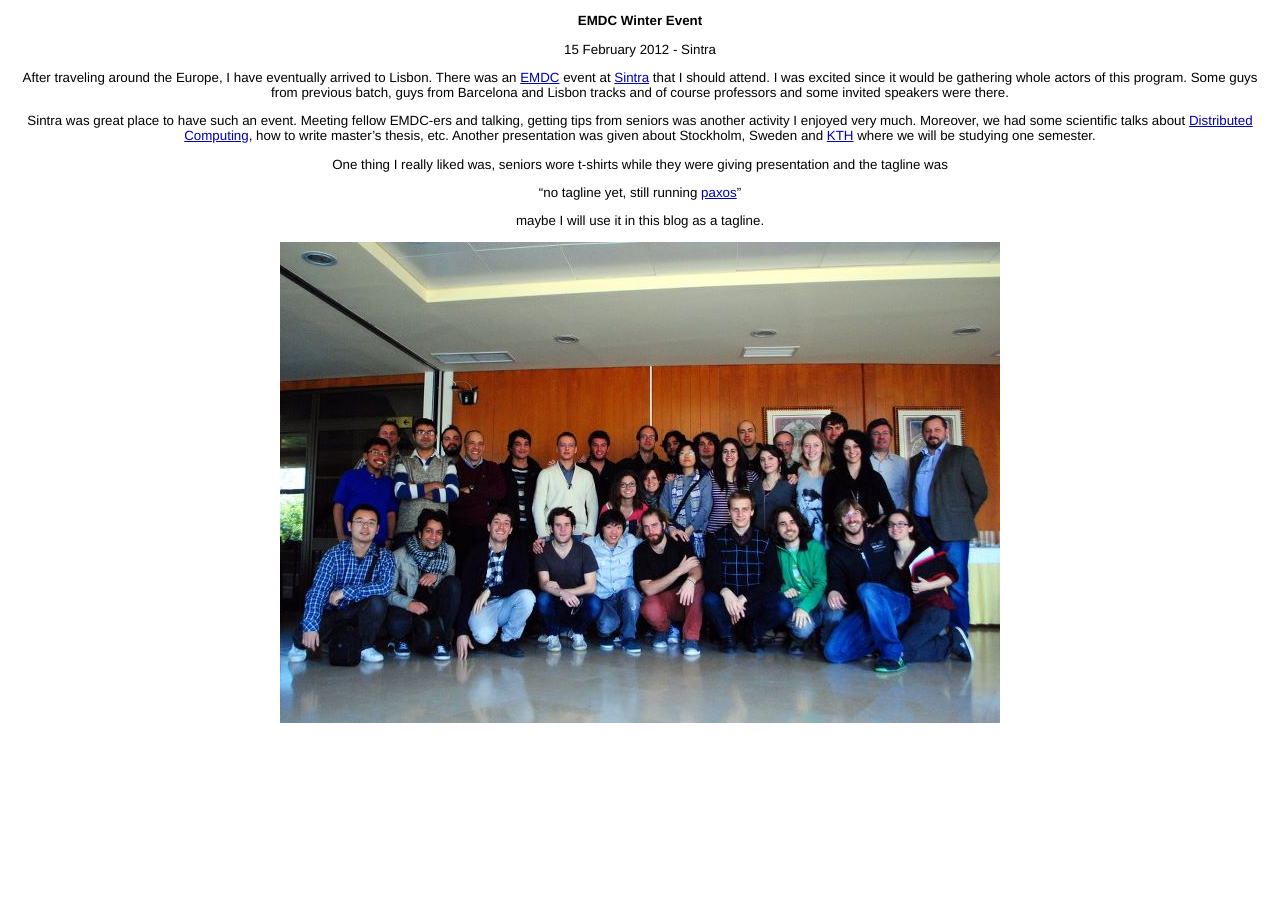
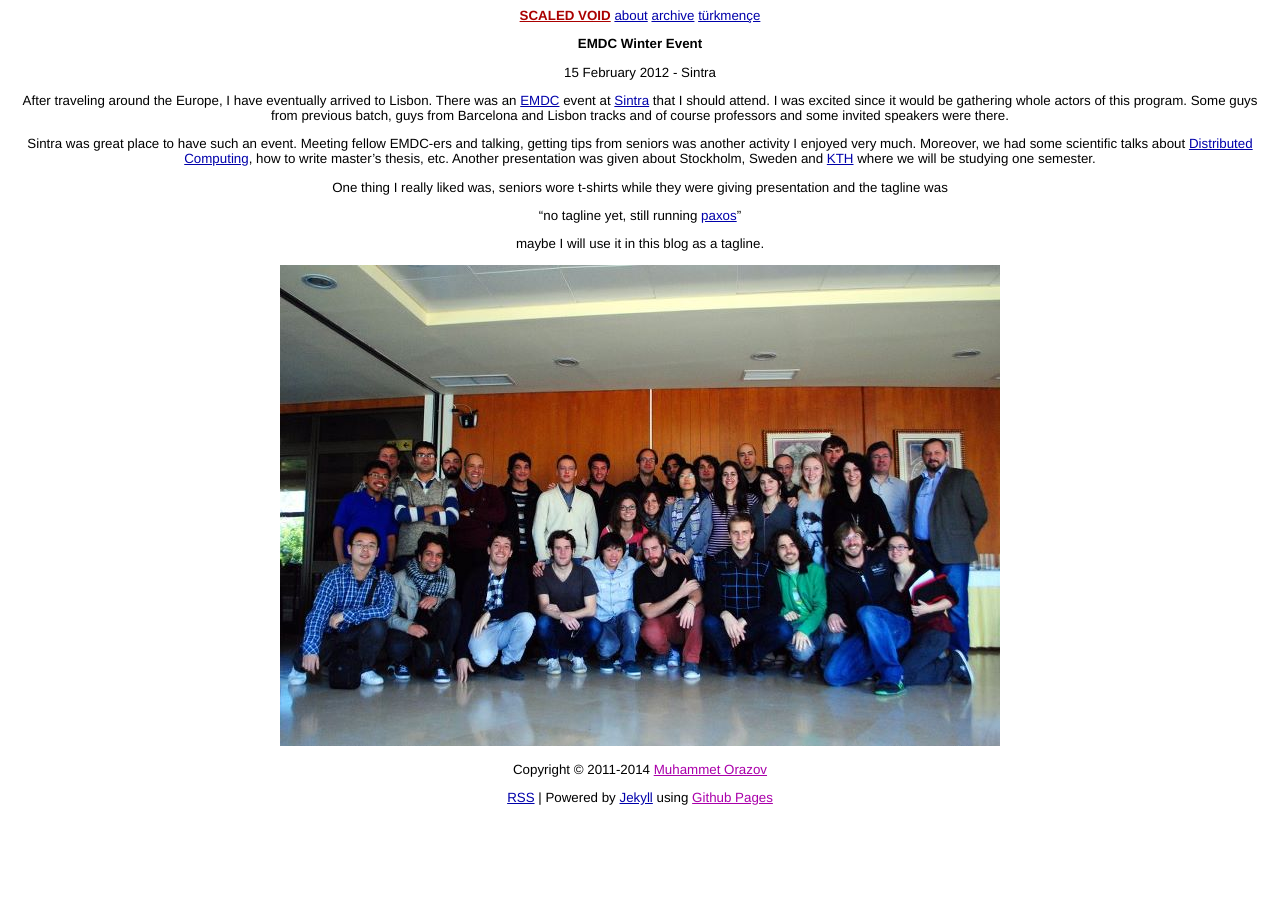
Before and after one commit to morazow/blog.morazow.com, a Jekyll site: the page built from _posts/2012-02-15-EMDC-Winter-Event.md, in a window 1280 px wide. Built offline with Jekyll 4.4.1, drawn with Linux system fonts in a browser that asks for light colours; Markdown is read by kramdown in place of the engine named in the settings.

Commit message:
Add masthead and footer.

```diff
--- a/_config.yml
+++ b/_config.yml
@@ -1,4 +1,5 @@
-name: Scaled Void
+name: SCALED VOID
+author: muhammet orazov
 auto: true
 markdown: rdiscount
 pygments: true
--- a/_includes/footer.html
+++ b/_includes/footer.html
@@ -0,0 +1,9 @@
+<footer>
+  <div id="copyright">
+    <p>Copyright &copy; 2011-{{ site.time | date: "%Y" }} <a href="{{ site.url }}">Muhammet Orazov</a></p>
+  </div>
+
+  <div id="feed">
+    <p><a href="/atom.xml">RSS</a> | Powered by <a href="http://jekyllrb.com/">Jekyll</a> using <a href="">Github Pages</a></p>
+  </div>
+</footer>
--- a/_includes/masthead.html
+++ b/_includes/masthead.html
@@ -0,0 +1,8 @@
+<section id="masthead">
+  <nav>
+    <a class="title" href="/">{{ site.name }}</a>
+    <a class="menu" href="/about.html">about</a>
+    <a class="menu" href="/archive.html">archive</a>
+    <a class="menu" href="/turkmence.html">türkmençe</a>
+  </nav>
+</section>
```
